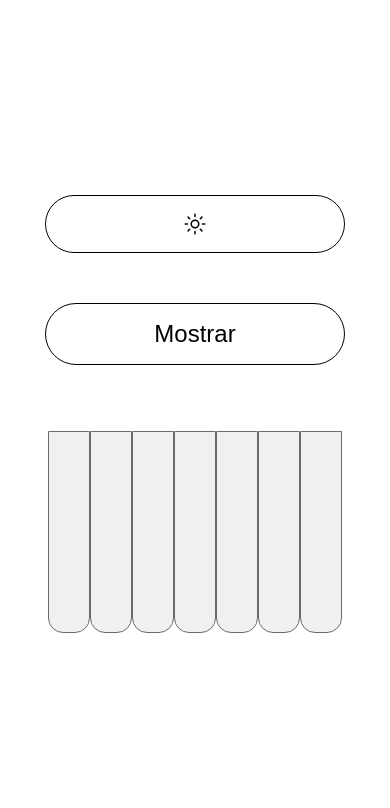
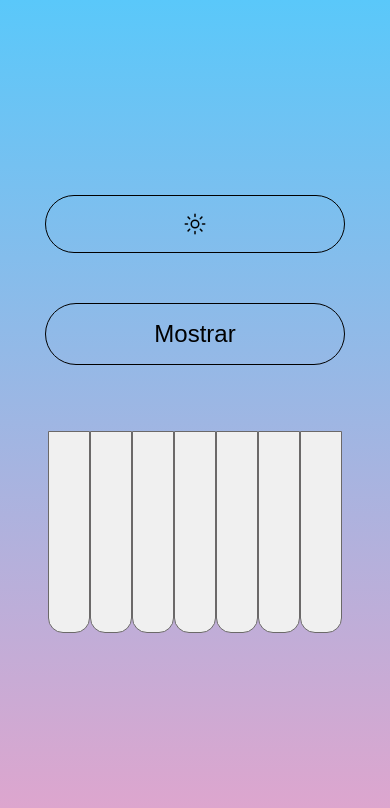
Before and after one commit to cpasquali/Musical-instrument-simulator, a React (Vite) app: page / in a window 390 px wide. Shown: the top 808 px of the page. Built offline with nearby package versions, Linux system fonts and the light colour scheme.

Commit message:
cambio de colores

```diff
--- a/src/components/instrument.css
+++ b/src/components/instrument.css
@@ -7,13 +7,13 @@
 }
 
 .container.dark{
-  background-color: #000000;
+  background-color: #00bfff21;
   border-radius: 10px;
   box-shadow: 0px 0px 23px -3px rgba(255, 255, 255, 0.75);
 }
 
 .container.light{
-  background-color: #e9e9e9;
+  background-color: #ffffffc5;
   border-radius: 10px;
   box-shadow: 0px 0px 23px -3px rgba(0,0,0,0.75);
 }
@@ -132,6 +132,13 @@
   .btnMostrar:hover{
     transform: scale(1);
   }
+  .btnMostrar:hover{
+    transform: scale(1);
+  }
+
+  .btnTheme{
+    transform: scale(1);
+  }
 }
 
 @media (max-width: 634px) {
@@ -155,7 +162,13 @@
     .btnMostrar{
       width: 400px;
     }
+    .btnMostrar:hover{
+      transform: scale(1);
+    }
 
+    .btnTheme{
+      transform: scale(1);
+    }
   }
 
  @media (width <= 425px){
@@ -179,6 +192,13 @@
       .btnMostrar{
         width: 300px;
       }
+      .btnMostrar:hover{
+        transform: scale(1);
+      }
+
+      .btnTheme{
+        transform: scale(1);
+      }
  }
 
  @media (width <= 329px){
@@ -201,6 +221,13 @@
 
     .btnMostrar{
       width: 200px;
+    }
+    .btnMostrar:hover{
+      transform: scale(1);
+    }
+
+    .btnTheme{
+      transform: scale(1);
     }
  }
 
@@ -228,4 +255,8 @@
   .btnMostrar:hover{
     transform: scale(1);
   }
+
+  .btnTheme{
+    transform: scale(1);
+  }
  }
--- a/src/index.css
+++ b/src/index.css
@@ -10,9 +10,9 @@ body{
 }
 
 .body.dark{
-  background-color: rgb(22, 22, 22);
+  background: linear-gradient(to bottom, #2c3e50, #34495e, #2c3e50);
 }
 
 .body.light{
-  background-color: white;
+  background: linear-gradient(to bottom, #5ac8fa, #e3a4cc);
 }
```
